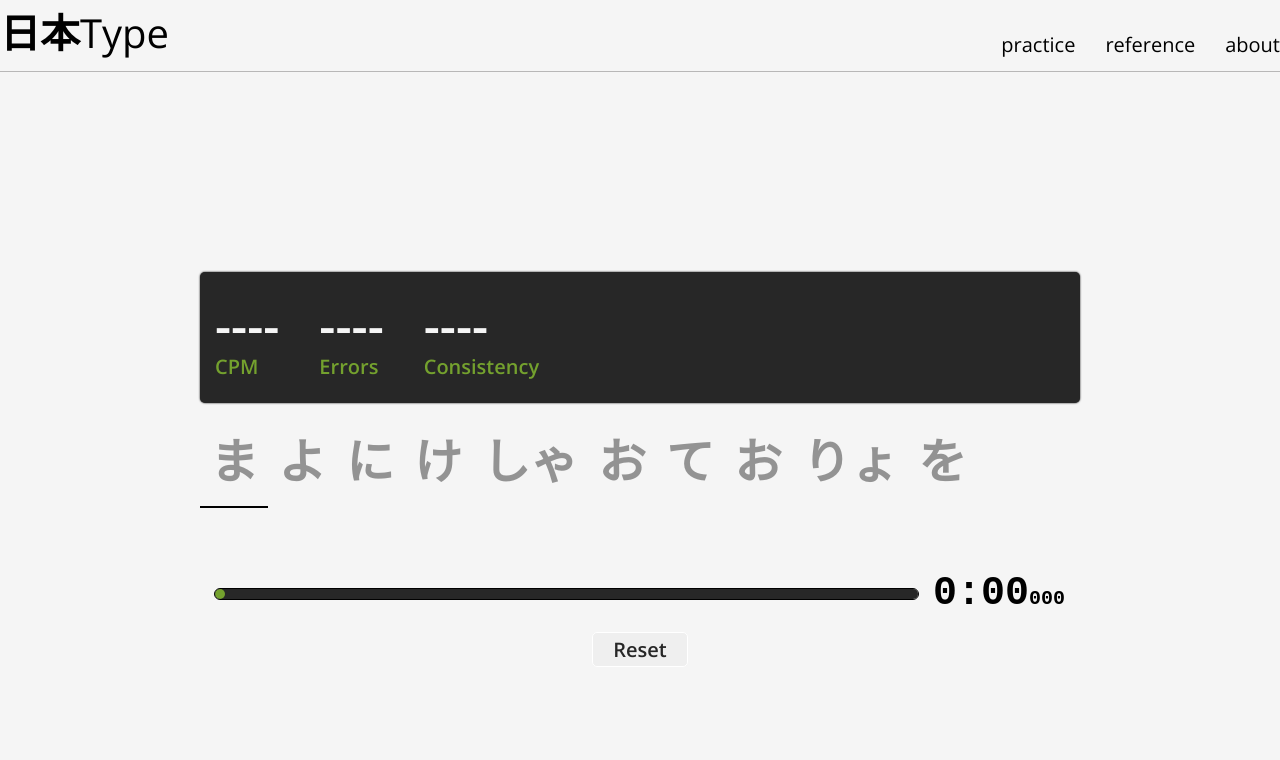
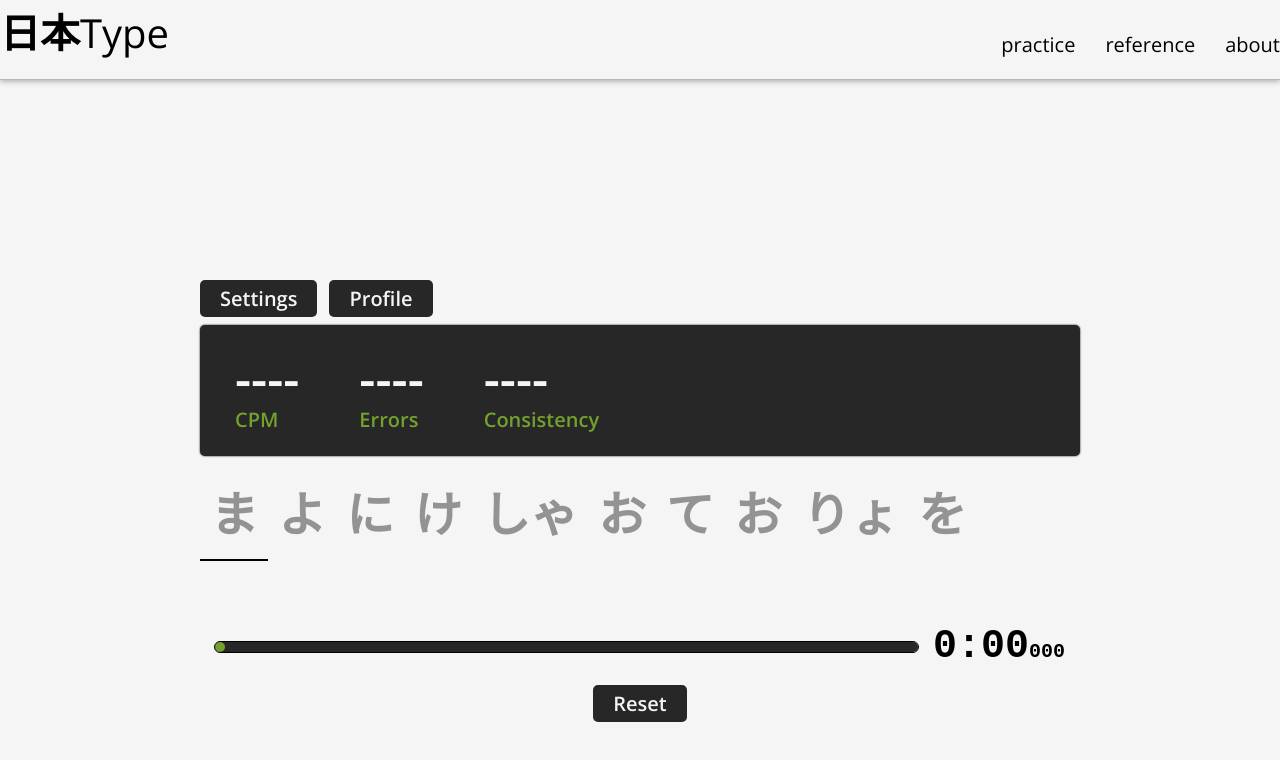
Before and after one commit to Brian-J-Wang/JpType, a React (Vite) app: page / in a window 1280 px wide. Shown: the top 760 px of the page. Built offline with nearby package versions, Linux system fonts and the light colour scheme.

Commit message:
added: settings page added: setting groups

```diff
--- a/src/App.css
+++ b/src/App.css
@@ -1,10 +1,7 @@
 .app {
+    height: 100vh;
     font-family: 'open sans', Helvetica, Arial, sans-serif;
     font-weight: 500;
     padding: 0px;
     background-color: whitesmoke;
 }
-
-.app__menuBar {
-
-}
--- a/src/App.jsx
+++ b/src/App.jsx
@@ -18,7 +18,6 @@ function App() {
 		</div>
 		)
 	}
-
 
 	const router = createBrowserRouter([
 		{
--- a/src/Components/Header/Header.css
+++ b/src/Components/Header/Header.css
@@ -1,4 +1,5 @@
 .header {
+    height: 80px;
     border-bottom: 1px solid #B8B7B7;
     padding: 10px 0px 15px 0px;
     color: black;
--- a/src/Components/Practice/Practice.css
+++ b/src/Components/Practice/Practice.css
@@ -1,13 +1,20 @@
 .practice {
-    padding: 200px 200px;
-    margin-top: auto;
-    margin-bottom: auto;
+    max-width: 1300px;
+    height: 500px;
+    padding: 0px 200px;
     background-color: whitesmoke;
+    margin: 200px auto;
 }
 
-.practice__type-practice {
-    padding: 15px;
-    margin: 30px 0px 0px 0px;
+.practice__menu-bar {
+    display: flex;
+    gap: 12px;
+    margin-bottom: 8px;
+    transition: opacity 0.3s ease-in;
+}
+
+.practice__menu-bar__state_hidden {
+    opacity: 0%;
 }
 
 .practice__footer {
@@ -43,5 +50,11 @@
     padding: 5px 20px;
     border-radius: 5px;
     border: 1px solid white;
-    color: #272727;
+    background-color: #272727;
+    color: whitesmoke;
+    transition: color 0.2s ease-in-out;
 }
+
+.practice__reset:hover {
+    color: #74a12e;
+}
--- a/src/Components/Practice/Practice.jsx
+++ b/src/Components/Practice/Practice.jsx
@@ -1,7 +1,9 @@
 import './Practice.css'
+import '../../assets/JPType.css'
 import StatPanel from '../StatPanel/StatPanel'
 import PracticeType from '../PracticeType/PracticeType'
 import { useState, useRef, useEffect } from 'react'
+import { Link, useNavigate } from 'react-router-dom'
 import gameState from '../../JS/gameState'
 import gameData from '../../JS/gameData'
 import Timer from '../../JS/timer'
@@ -104,8 +106,32 @@ function Practice(props) {
         }
     }
 
+    const [menuBarClasses, setMenuBarClasses] = useState("practice__menu-bar");
+    useEffect(() => {
+        gameState.onGameState("active", () => {
+            setMenuBarClasses("practice__menu-bar practice__menu-bar__state_hidden");
+        });
+
+        gameState.onGameState("complete", () => {
+            setMenuBarClasses("practice__menu-bar");
+        })
+    }, [])
+
+    const navigate = useNavigate();
+    const onSettingClicked = () => {
+        navigate("/settings");
+    }
+
+    const onProfileClicked = () => {
+        navigate("/profile")
+    }
+
     return (
         <div className="practice">
+            <div className={menuBarClasses}>
+                <button onClick={onSettingClicked} className="jpType__button">Settings</button>
+                <button onClick={onProfileClicked} className="jpType__button">Profile</button>
+            </div>
             <StatPanel/>
             <PracticeType/>
             <div className="practice__footer">
@@ -113,7 +139,7 @@ function Practice(props) {
                 <Clock minutes={timeData.minutes} seconds={timeData.seconds} milli={timeData.ms}/>
             </div>
             <div className={buttonBarState}>
-                <button className="practice__reset" onClick={resetGame}>Reset</button>
+                <button className="jpType__button" onClick={resetGame}>Reset</button>
             </div>
         </div>
     )
--- a/src/Components/Settings/Settings.css
+++ b/src/Components/Settings/Settings.css
@@ -0,0 +1,83 @@
+.settings {
+    box-sizing: border-box;
+    height: calc(100% - 80px);
+    max-width: 1300px;
+    padding: 100px 50px;
+    margin: 0px auto;
+}
+
+.settings__header {
+    display: flex;
+    flex-direction: row;
+}
+
+.settings__back {
+    border: 0px;
+    border-radius: 40px;
+    box-sizing: content-box;
+    height: 60px;
+    width: 60px;
+    padding: 0px;
+    margin: 0px;
+    stroke: #D0CFCF;
+    transition: stroke 0.15s ease-in-out;
+}
+
+.settings__back:hover {
+    stroke: #272727;
+}
+
+.settings__back:active {
+    stroke: #74A12E;
+}
+
+.settings__back #svg {
+    border-radius: 40px;
+}
+
+.settings__back #colorable {
+    stroke: inherit;
+}
+
+.settings__title {
+    font-size: 40px;
+    margin: auto 0px auto 14px;
+}
+
+.settings__container {
+    height: calc(100% - 60px);
+    box-sizing: border-box;
+    display: flex;
+    margin-top: 40px;
+}
+
+.settings__panel {
+    width: 180px;
+    border: none;
+    border-right: 1px solid #D0CFCF;
+    display: flex;
+    flex-direction: column;
+    gap: 20px;
+    margin: 0px 0px 60px 0px;
+}
+
+.settings__group-name {
+    margin: 0px;
+    color: #D0CFCF;
+    transition: color 0.2s ease-in-out;
+    font-size: 24px;
+    font-weight: 400;
+}
+
+.settings__group-name:hover {
+    color: #272727;
+}
+
+.settings__radio-input{
+    height: 0px;
+    width: 0;
+}
+
+.settings__group-name:has(.settings__radio-input:checked) {
+    color: #74A12E;
+}
--- a/src/Components/Settings/Settings.jsx
+++ b/src/Components/Settings/Settings.jsx
@@ -1,6 +1,45 @@
+import { useNavigate} from 'react-router-dom'
+import { useEffect, useState } from 'react';
+import { useSettings } from './gameSettings';
 import './Settings.css'
+
+
 function Settings(props) {
-    return <div>This is the settings page</div>
+
+    const [settingGroups, setSettingGroups] = useState([]);
+
+    useEffect(() => {
+        setSettingGroups(useSettings());
+    }, [])
+
+    const navigate = useNavigate();
+    const handleBackClick = () => {
+        navigate("/");
+    }
+
+    return (
+        <div className="settings">
+            <div className='settings__header'>
+                <button className='settings__back' onClick={handleBackClick}>
+                    <svg id='svg' width="60" height="60" viewBox="0 0 60 60" fill="none" xmlns="http://www.w3.org/2000/svg">
+                        <circle id='colorable' cx="30" cy="30" r="28" stroke="#272727" strokeWidth="4"/>
+                        <line id='colorable' x1="34.9705" y1="15.8142" x2="19.4142" y2="31.3706" stroke="#272727" strokeWidth="4"/>
+                        <line id='colorable' x1="19.4142" y1="28.5858" x2="34.9706" y2="44.1421" stroke="#272727" strokeWidth="4"/>
+                    </svg>
+                </button>
+                <h1 className='settings__title'>Settings</h1>
+            </div>
+            <div className="settings__container">
+                <fieldset className="settings__panel">
+                    {settingGroups}
+                </fieldset>
+                <div className="settings__optionals">
+
+                </div>
+            </div>
+        </div>
+
+    )
 }
 
 export default Settings
--- /dev/null
+++ b/src/Components/Settings/gameSettings.jsx
@@ -0,0 +1,65 @@
+const settings = [
+    {
+        settingGroup: "General",
+        children: [
+            {
+                characterCount: {
+                    name: "Character Count",
+                    description: "number of characters per run",
+                    inputType: "textBox",
+                    validation: /\d/,
+                },
+                characterSelection: {
+                    name: "Character Selection",
+                    description: "characters included in the test",
+                    inputType: "checkBoxCards",
+                    options: [
+
+                    ]
+                }
+            }
+        ]
+    },
+    {
+        settingGroup: "Appearance",
+        children: [
+
+        ]
+    },
+    {
+        settingGroup: "Account",
+        children: [
+
+        ]
+    }
+]
+
+export function useSettings() {
+    return(
+        <>
+        {
+            settings.map(settingGroup => {
+                return <label key={settingGroup.settingGroup} htmlFor={settingGroup.settingGroup} className='settings__group-name'>
+                    <input type="radio" id={settingGroup.settingGroup} name="setting-group" value={settingGroup.settingGroup} className='settings__radio-input'/>
+                    {settingGroup.settingGroup}
+                </label>
+            })
+        }
+        </>
+    )
+}
+
+/*
+                    <label for="general" className='settings__group-name'>
+                        <input type="radio" id="general" name="setting-group" value="general" className='settings__radio-input'/>
+                        General
+                    </label>
+                    <label for="appearance" className='settings__group-name'>
+                        <input type="radio" id="appearance" name="setting-group" value="appearance" className='settings__radio-input'/>
+                        Appearance
+                    </label>
+                    <label for="account" className='settings__group-name'>
+                        <input type="radio" id="account" name="setting-group" value="account" className='settings__radio-input'/>
+                        Account
+                    </label>
+*/
--- a/src/Components/Stats/Stats.css
+++ b/src/Components/Stats/Stats.css
@@ -1,5 +1,5 @@
 .stats {
-    margin: 10px 40px 10px 0px;
+    margin: 10px 40px 10px 20px;
     color: whitesmoke;
 }
 
--- a/src/JS/typingTest.js
+++ b/src/JS/typingTest.js
@@ -1,4 +1,4 @@
-import gameData from './gameData';
+import gameData from './gameData'
 import gameState from './gameState'
 import settings from './settings'
 
--- /dev/null
+++ b/src/assets/JPType.css
@@ -0,0 +1,20 @@
+.jpType__button {
+    background-color: #272727;
+    color: whitesmoke;
+    padding: 7px 20px;
+    font-family: 'open sans', Helvetica, Arial, sans-serif;
+    font-size: 20px;
+    border-radius: 5px;
+    font-weight: 700;
+    border: none;
+    transition: color 0.2s ease-in-out;
+}
+
+.jpType__button:hover {
+    color: #74a12e;
+}
+
+.jpType__button:active {
+    color: #272727;
+    background-color: #74a12e;
+}
```
Also changed, not shown: src/assets/Back button.svg (added), 1 other file (tests, documents, lock files or other folders).
